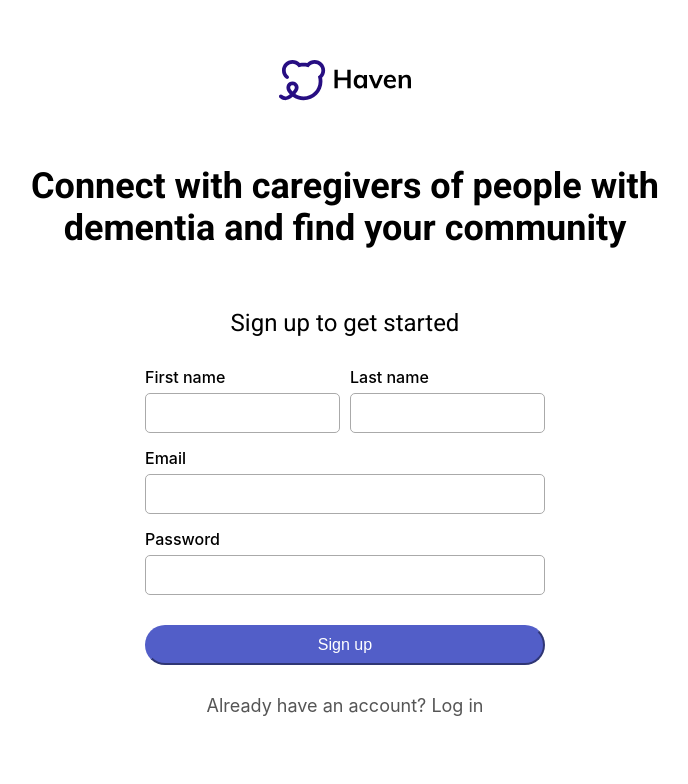
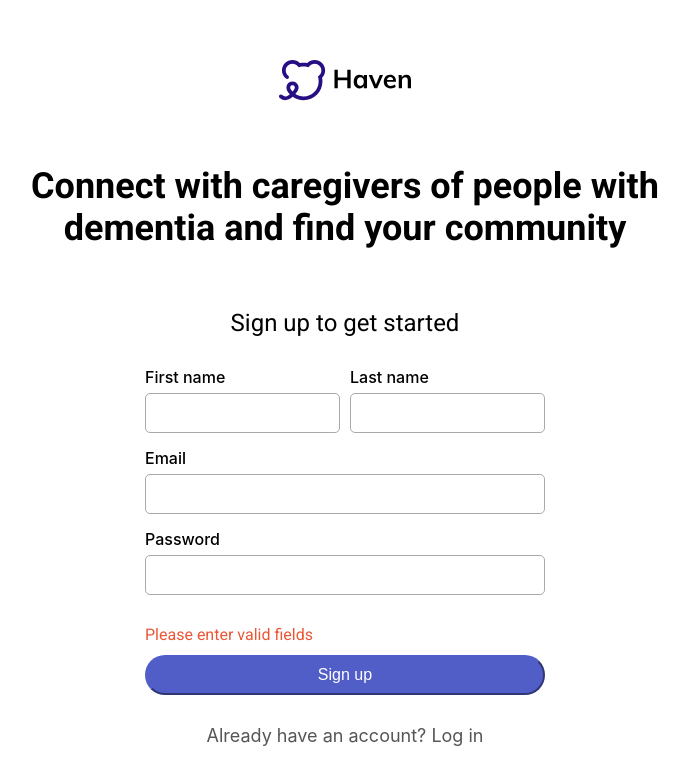
Before and after one commit to GaurabAryal/haven, a React (Create React App) app in the folder client/: page /login in a window 1280 px wide. Both pictures are taken after a click on the button "Sign up". Shown: the top 784 px of the page, without its empty margins (295-983 px from the left). Built offline with nearby package versions, Linux system fonts and the light colour scheme.

Commit message:
Fix error message

```diff
--- a/client/src/Views/Login/LoginPage.css
+++ b/client/src/Views/Login/LoginPage.css
@@ -1,3 +1,13 @@
+.button-wrapper {
+  position: relative;
+}
+
+.error-message {
+  position: absolute;
+  color: #EA5635;
+  top: -30px;
+}
+
 .page-container {
   width: 100%;
   max-width: 700px;
--- a/client/src/Views/Login/LoginPage.js
+++ b/client/src/Views/Login/LoginPage.js
@@ -135,7 +135,7 @@ export default class LoginPage extends React.Component {
                   }
                 />
               </div>
-              <div className="spacing-bottom--md">
+              <div className="spacing-bottom--lg">
                 <TextInput
                   label="Password"
                   value={password}
@@ -153,6 +153,8 @@ export default class LoginPage extends React.Component {
               >
                 Show password eye picture icon thing
               </button> */}
+              <div class="button-wrapper">
+                {error ? <p class="error-message">Please enter valid fields</p> : null}
                 <Button
                   variant="primary"
                   disabled={error}
@@ -161,10 +163,10 @@ export default class LoginPage extends React.Component {
                 >
                   {isLogin ? 'Sign in' : 'Sign up'}
                 </Button>
+              </div>
 
-              {error ? <div>Please enter valid fields</div> : null}
               {isLogin ? (
-                <div className="text-align--center spacing-top--md color--grey text--md">
+                <div className="text-align--center spacing-top--sm color--grey text--md">
                   Don't have an account?{' '}
                   <a onClick={() => this.setState({ isLogin: false })}>
                     Sign up
--- a/client/src/components/Button/Button.js
+++ b/client/src/components/Button/Button.js
@@ -8,7 +8,7 @@ export default function Button(props) {
     <button
       class={props.isFullWidth ? `button button--full-width button--${props.variant}` : `button button--${props.variant}`}
       disabled={props.error}
-      onClick={() => props.onClick}
+      onClick={props.onClick}
     >
       {props.children}
     </button>
```
Lines whose indentation alone changed are shown as unchanged.
